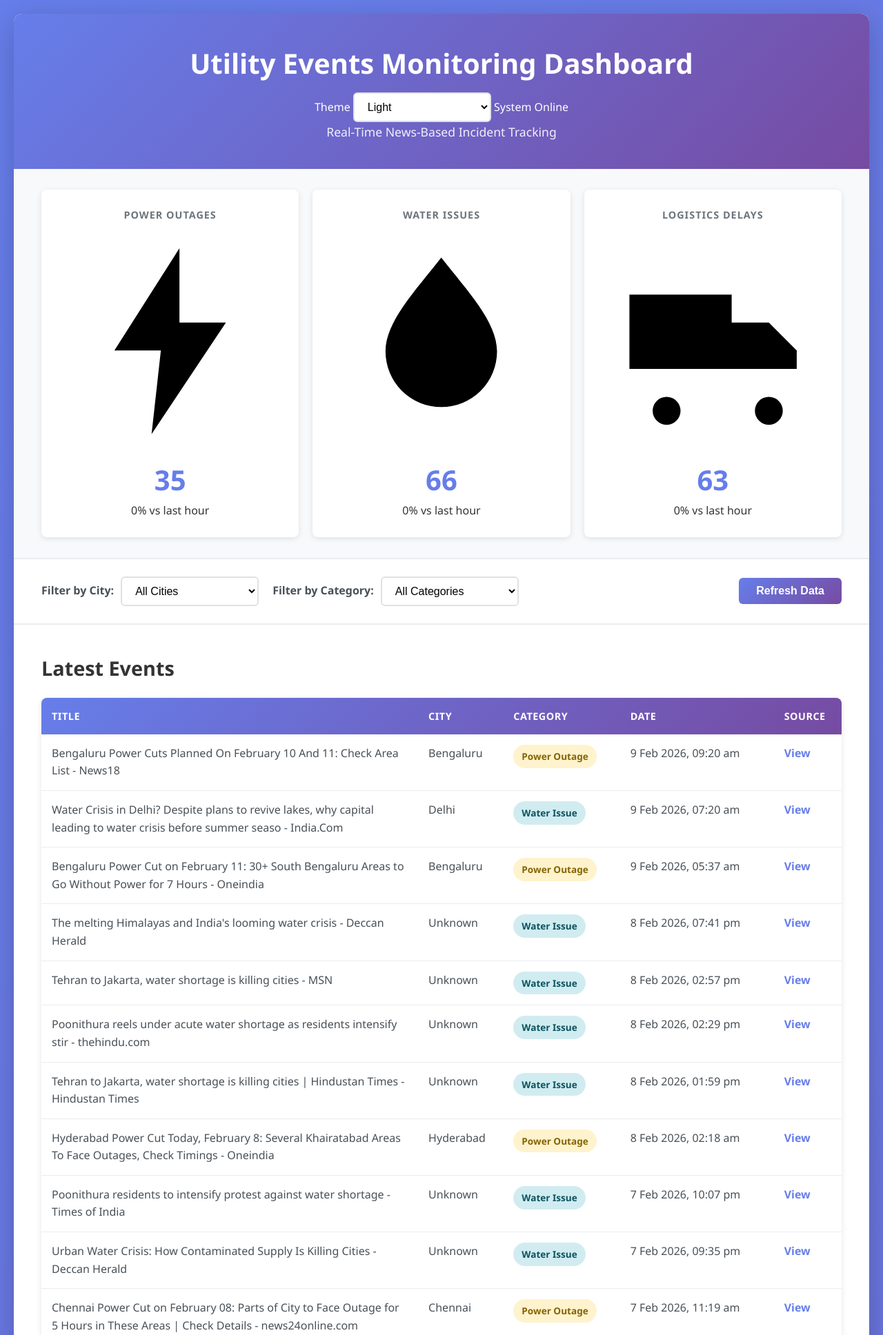
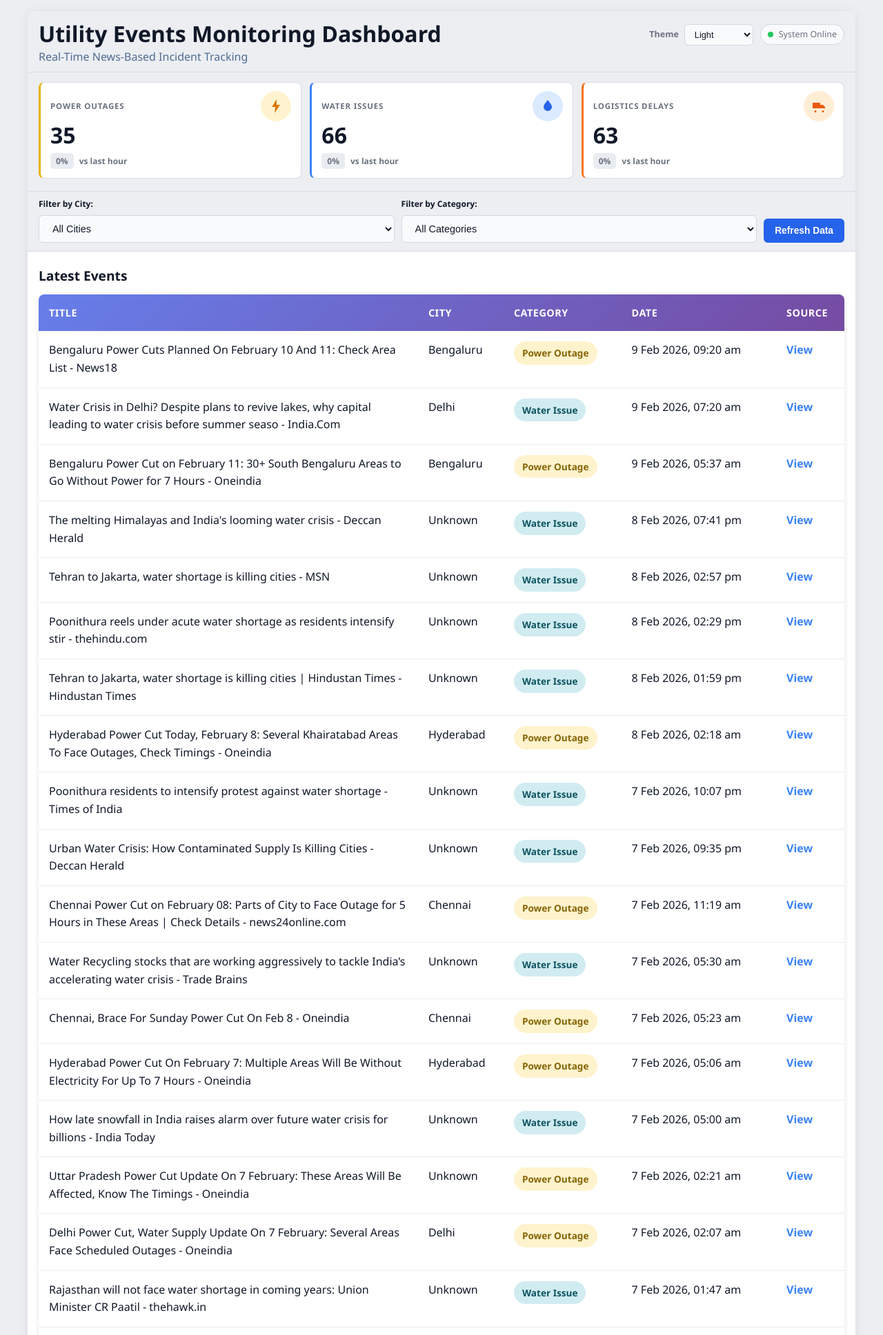
Before and after one commit to 24f2003045/news-events-monitoring-mvp, a FastAPI app: page / in a window 1280 px wide. Shown: the top 1936 px of the page at 69% size. Run offline with FastAPI, Linux system fonts and the light colour scheme; data comes from the database, SQL or seed files in the repository.

Commit message:
Update styles.css

```diff
--- a/static/styles.css
+++ b/static/styles.css
@@ -14,21 +14,49 @@
     box-sizing: border-box;
 }
 
+:root {
+    --bg: #eceef2;
+    --text-main: #101828;
+    --container-bg: #ffffff;
+    --surface: #eceef2;
+    --border: #d8dce3;
+    --muted: #6b7280;
+    --subtle: #4f6b92;
+    --control-bg: #f8fafc;
+    --control-border: #d2d8e1;
+    --table-row-hover: #f8f9fa;
+    --shadow: rgba(15, 23, 42, 0.08);
+}
+
+[data-theme="dark"] {
+    --bg: #0b1220;
+    --text-main: #e5e7eb;
+    --container-bg: #111827;
+    --surface: #1f2937;
+    --border: #334155;
+    --muted: #94a3b8;
+    --subtle: #93c5fd;
+    --control-bg: #0f172a;
+    --control-border: #334155;
+    --table-row-hover: #1e293b;
+    --shadow: rgba(0, 0, 0, 0.35);
+}
+
 body {
     font-family: 'Segoe UI', Tahoma, Geneva, Verdana, sans-serif;
-    background: linear-gradient(135deg, #667eea 0%, #764ba2 100%);
-    color: #333;
+    background: var(--bg);
+    color: var(--text-main);
     line-height: 1.6;
     min-height: 100vh;
-    padding: clamp(10px, 2.5vw, 20px);
+    padding: 16px;
 }
 
 .container {
-    max-width: 1400px;
+    max-width: 1200px;
     margin: 0 auto;
-    background: #fff;
-    border-radius: 12px;
-    box-shadow: 0 10px 40px rgba(0, 0, 0, 0.2);
+    background: var(--container-bg);
+    border-radius: 10px;
+    box-shadow: 0 2px 16px var(--shadow);
     overflow: hidden;
 }
 
@@ -37,21 +65,72 @@ body {
    ============================================================================ */
 
 .header {
-    background: linear-gradient(135deg, #667eea 0%, #764ba2 100%);
-    color: white;
-    padding: 40px;
-    text-align: center;
+    background: var(--surface);
+    color: var(--text-main);
+    padding: 14px 16px 8px;
+    border-bottom: 1px solid var(--border);
 }
 
 .header h1 {
-    font-size: 2.5rem;
-    margin-bottom: 10px;
+    font-size: 2rem;
+    margin-bottom: 2px;
+    font-weight: 800;
+    line-height: 1.2;
+}
+
+.subtitle {
+    font-size: 1rem;
+    color: var(--subtle);
+}
+
+.header-top {
+    display: flex;
+    align-items: center;
+    justify-content: space-between;
+    gap: 12px;
+}
+
+.header-actions {
+    display: flex;
+    align-items: center;
+    gap: 10px;
+}
+
+.theme-toggle {
+    display: inline-flex;
+    align-items: center;
+    gap: 8px;
+    font-size: 0.78rem;
+    color: var(--muted);
     font-weight: 700;
 }
 
-.subtitle {
-    font-size: 1.1rem;
-    opacity: 0.9;
+.theme-toggle select {
+    min-width: 100px;
+    width: auto;
+    font-size: 0.8rem;
+    padding: 6px 10px;
+}
+
+.system-pill {
+    display: inline-flex;
+    align-items: center;
+    gap: 8px;
+    background: var(--control-bg);
+    border: 1px solid var(--control-border);
+    color: var(--muted);
+    font-size: 0.78rem;
+    padding: 4px 10px;
+    border-radius: 999px;
+    white-space: nowrap;
+}
+
+.system-pill::before {
+    content: "";
+    width: 8px;
+    height: 8px;
+    border-radius: 50%;
+    background: #22c55e;
 }
 
 /* ============================================================================
@@ -60,40 +139,119 @@ body {
 
 .stats-section {
     display: grid;
-    grid-template-columns: repeat(auto-fit, minmax(200px, 1fr));
-    gap: 20px;
-    padding: 30px 40px;
-    background: #f8f9fa;
-    border-bottom: 2px solid #e9ecef;
+    grid-template-columns: repeat(3, minmax(180px, 1fr));
+    gap: 12px;
+    padding: 14px 16px 18px;
+    background: var(--surface);
+    border-bottom: 1px solid var(--border);
 }
 
 .stat-card {
-    background: white;
-    padding: 25px;
+    background: var(--container-bg);
+    border: 1px solid var(--border);
     border-radius: 8px;
-    text-align: center;
-    box-shadow: 0 2px 8px rgba(0, 0, 0, 0.1);
-    transition: transform 0.2s, box-shadow 0.2s;
-}
-
-.stat-card:hover {
-    transform: translateY(-5px);
-    box-shadow: 0 4px 16px rgba(0, 0, 0, 0.15);
+    padding: 12px 14px;
+    border-left-width: 3px;
 }
 
 .stat-card h3 {
-    font-size: 0.9rem;
-    color: #6c757d;
+    font-size: 0.72rem;
+    color: var(--muted);
     text-transform: uppercase;
-    letter-spacing: 1px;
-    margin-bottom: 10px;
+    letter-spacing: 0.8px;
+    margin: 0;
+    font-weight: 700;
 }
 
 .stat-number {
-    font-size: 2.5rem;
+    font-size: 2rem;
     font-weight: 700;
-    color: #667eea;
-    margin: 0;
+    color: var(--text-main);
+    margin: 4px 0 8px;
+    line-height: 1;
+}
+
+.stat-top {
+    display: flex;
+    align-items: center;
+    justify-content: space-between;
+    gap: 10px;
+}
+
+.stat-icon {
+    display: inline-flex;
+    align-items: center;
+    justify-content: center;
+    width: 44px;
+    height: 44px;
+    border-radius: 50%;
+}
+
+.icon-svg {
+    width: 24px;
+    height: 24px;
+    fill: currentColor;
+}
+
+.stat-change {
+    display: inline-flex;
+    align-items: center;
+    gap: 8px;
+    font-size: 0.75rem;
+    font-weight: 700;
+}
+
+.stat-change .change-label {
+    color: var(--muted);
+    font-weight: 600;
+}
+
+.change-up .change-value {
+    color: #16a34a;
+    background: #e8f6ed;
+    padding: 2px 8px;
+    border-radius: 5px;
+}
+
+.change-down .change-value {
+    color: #dc2626;
+    background: #fdecec;
+    padding: 2px 8px;
+    border-radius: 5px;
+}
+
+.change-flat .change-value {
+    color: #6b7280;
+    background: #e9ecf1;
+    padding: 2px 8px;
+    border-radius: 5px;
+}
+
+.stat-power {
+    border-left-color: #eab308;
+}
+
+.stat-water {
+    border-left-color: #3b82f6;
+}
+
+.stat-logistics {
+    border-left-color: #f97316;
+}
+
+.stat-power .stat-icon {
+    color: #d97706;
+    background: #fff3cf;
+}
+
+.stat-water .stat-icon {
+    color: #2563eb;
+    background: #dbeafe;
+}
+
+.stat-logistics .stat-icon {
+    color: #ea580c;
+    background: #ffedd5;
 }
 
 /* ============================================================================
@@ -102,66 +260,71 @@ body {
 
 .controls {
     display: flex;
-    align-items: center;
-    gap: 20px;
-    padding: 25px 40px;
-    background: white;
-    border-bottom: 2px solid #e9ecef;
+    align-items: flex-end;
+    gap: 10px;
+    padding: 12px 16px;
+    background: var(--surface);
+    border-bottom: 1px solid var(--border);
     flex-wrap: wrap;
 }
 
 .filter-group {
     display: flex;
-    align-items: center;
+    align-items: stretch;
+    flex-direction: column;
     gap: 10px;
+    flex: 1 1 240px;
 }
 
 .filter-group label {
-    font-weight: 600;
-    color: #495057;
+    font-weight: 700;
+    color: var(--text-main);
+    font-size: 0.75rem;
+    line-height: 1;
 }
 
 select {
     padding: 10px 15px;
-    border: 2px solid #dee2e6;
+    border: 1px solid var(--control-border);
     border-radius: 6px;
-    font-size: 1rem;
-    background: white;
+    font-size: 0.9rem;
+    background: var(--control-bg);
+    color: var(--text-main);
     cursor: pointer;
     transition: border-color 0.2s;
-    min-width: 200px;
+    min-width: 0;
 }
 
 select:hover {
-    border-color: #667eea;
+    border-color: #94a3b8;
 }
 
 select:focus {
     outline: none;
-    border-color: #667eea;
-    box-shadow: 0 0 0 3px rgba(102, 126, 234, 0.1);
+    border-color: #3b82f6;
+    box-shadow: 0 0 0 3px rgba(59, 130, 246, 0.12);
 }
 
 .refresh-btn {
-    padding: 10px 25px;
-    background: linear-gradient(135deg, #667eea 0%, #764ba2 100%);
+    padding: 10px 16px;
+    background: #2563eb;
     color: white;
     border: none;
     border-radius: 6px;
-    font-size: 1rem;
+    font-size: 0.86rem;
     font-weight: 600;
     cursor: pointer;
-    transition: transform 0.2s, box-shadow 0.2s;
-    margin-left: auto;
+    transition: background-color 0.2s ease;
+    margin-left: 0;
+    white-space: nowrap;
 }
 
 .refresh-btn:hover {
-    transform: translateY(-2px);
-    box-shadow: 0 4px 12px rgba(102, 126, 234, 0.4);
+    background: #1d4ed8;
 }
 
 .refresh-btn:active {
-    transform: translateY(0);
+    background: #1e40af;
 }
 
 /* ============================================================================
@@ -169,13 +332,13 @@ select:focus {
    ============================================================================ */
 
 .events-section {
-    padding: 40px;
+    padding: 20px 16px;
 }
 
 .events-section h2 {
-    margin-bottom: 20px;
-    color: #333;
-    font-size: 1.8rem;
+    margin-bottom: 12px;
+    color: var(--text-main);
+    font-size: 1.2rem;
 }
 
 .table-container {
@@ -210,18 +373,18 @@ select:focus {
 }
 
 .events-table tbody tr:hover {
-    background-color: #f8f9fa;
+    background-color: var(--table-row-hover);
 }
 
 .events-table td {
     padding: 15px;
-    color: #495057;
+    color: var(--text-main);
     vertical-align: top;
 }
 
 .title-cell {
     font-weight: 500;
-    color: #333;
+    color: var(--text-main);
     max-width: 500px;
     overflow-wrap: anywhere;
 }
@@ -253,7 +416,7 @@ select:focus {
 
 /* Source Links */
 .source-link {
-    color: #667eea;
+    color: #3b82f6;
     text-decoration: none;
     font-weight: 600;
     transition: color 0.2s;
```
Also changed, not shown: other parts of static/styles.css (+36 -20 lines).
